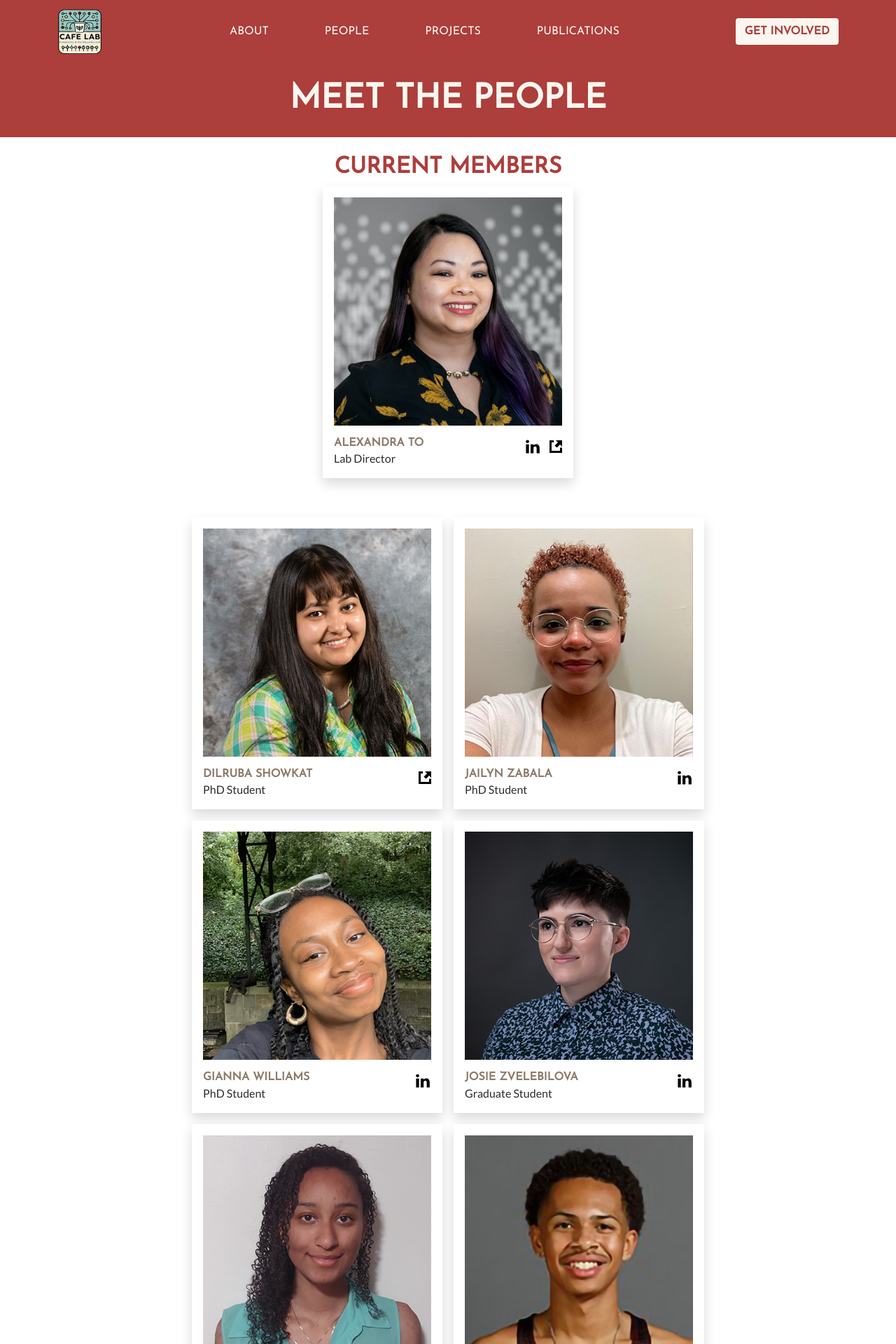
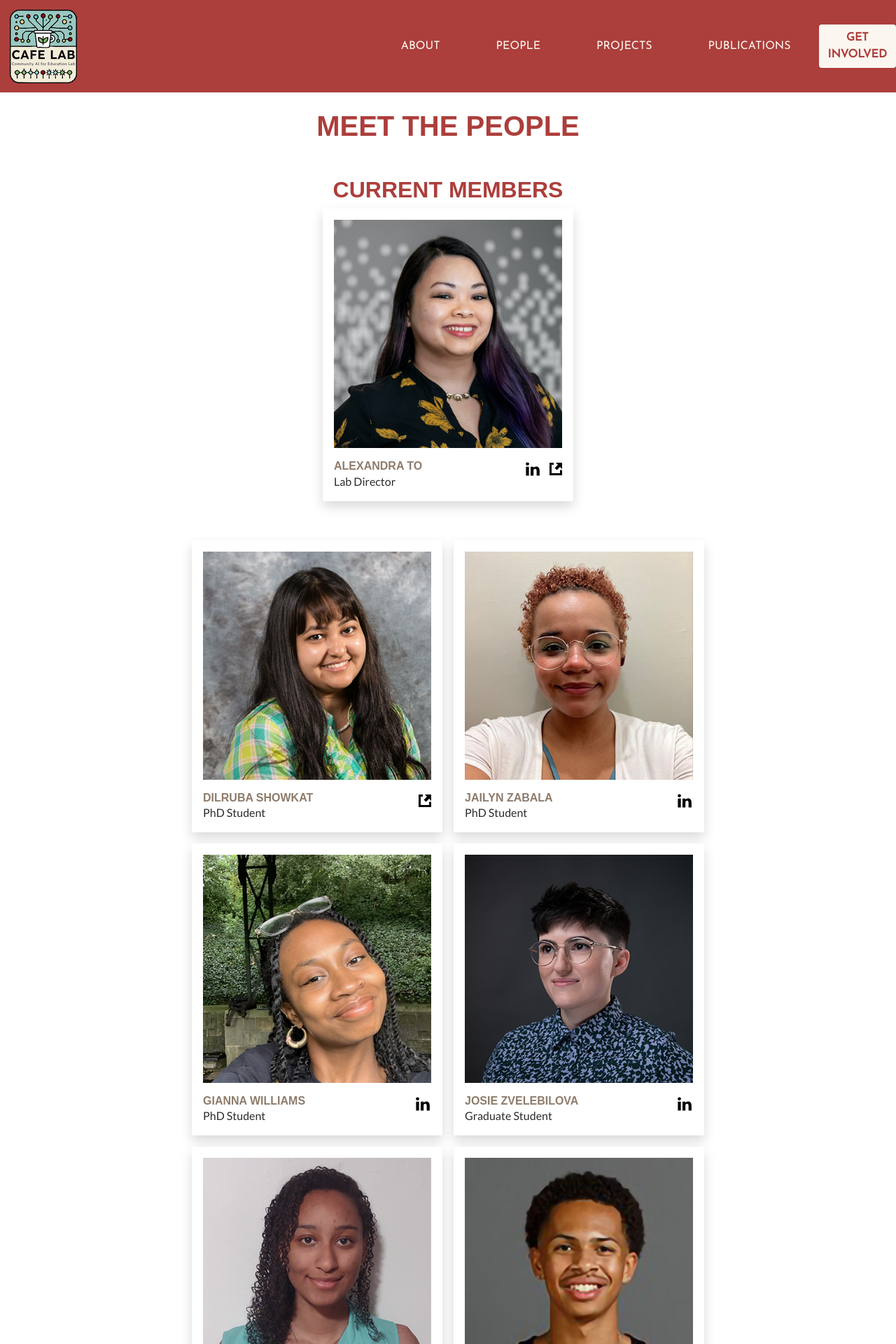
Before and after one commit to cafelabai/cafelab-site, a Jekyll site: the page built from people.html, in a window 1280 px wide. Shown: the top 1920 px of the page at 70% size. Built offline with Jekyll 4.4.1, drawn with Linux system fonts in a browser that asks for light colours.

Commit message:
small fixes

```diff
--- a/_includes/header.html
+++ b/_includes/header.html
@@ -4,7 +4,7 @@
     <div class="container">
       <a class="navbar-brand" href="/">
         <!-- 'div' for the logo. It contains two logos, one white the other brown. When hovered, the white logo fades away. -->
-        <div class="logo-container">
+        <!--<div class="logo-container">-->
           <!-- class="lab-logo-top" -->
           <img
             src="assets/images/cafelab-logo.png"
--- a/_sass/0-base/fonts.sass
+++ b/_sass/0-base/fonts.sass
@@ -1,5 +1,5 @@
 h1, h2, h3, h4, h5, h6
-  font-family: 'Josefin Sans', sans-serif
+  font-family: 'Amaranth', sans-serif
   font-weight: bold
   text-transform: uppercase
   color: $red
```
